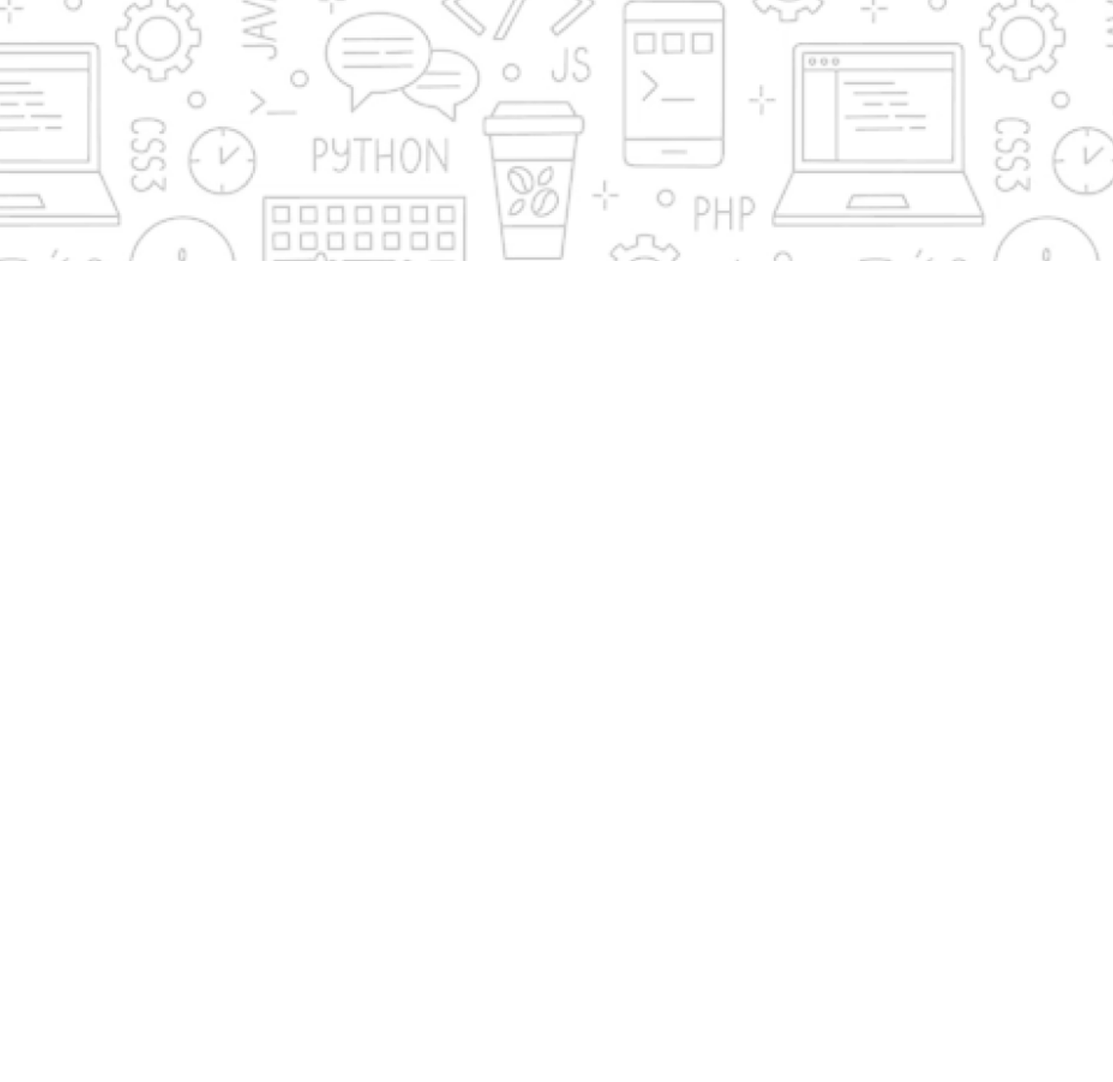
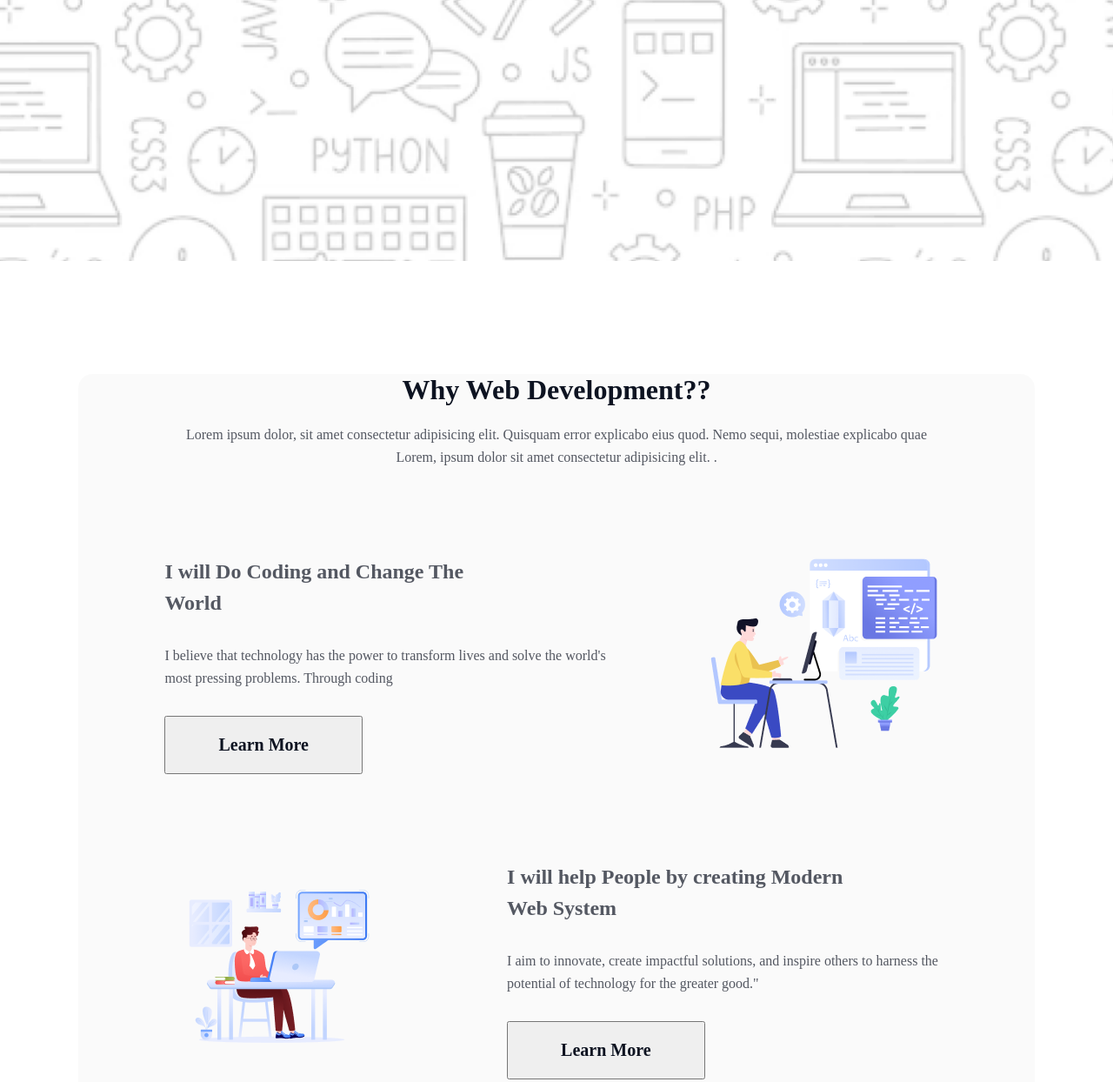
Before and after one commit to far-hana5/Assignment-01, a plain HTML site: page index.html in a window 1280 px wide. Shown: the part 626-1870 px from the top of the page at 87% size. Before the commit the page ends 926 px from the top, so only its background shows below. Drawn offline with Linux system fonts and the light colour scheme; a web font is replaced by a local one.

Commit message:
added section-2

```diff
--- a/index.html
+++ b/index.html
@@ -21,5 +21,51 @@
 
         </div>
     </section>
+    <!--end of hero-->
+    <section id="section-2">
+        <div class="section-2-content">
+            <h1>Why Web Development??</h1>
+            <p>Lorem ipsum dolor, sit amet consectetur adipisicing elit. Quisquam error explicabo eius quod. Nemo sequi, molestiae explicabo quae
+
+            </p>
+            <p>Lorem, ipsum dolor sit amet consectetur adipisicing elit. .</p>
+        </div>
+        <div class="s2contant-image">
+            <div class="leftcontant">
+                <h2>I will Do Coding and Change The <br>World</h2>
+                <p>I believe that technology has the power to transform lives and solve the world's<br> most pressing problems. Through coding
+
+                </p>
+                <button>Learn More</button>
+            </div>
+            <div class="rightcontant"><img src="assets/Layer_1.png" alt=""></div>
+        </div>
+        <div class="s2contant-image">
+            <div class="leftcontant">
+                <img src="assets/Group 3.png" alt="">
+            </div>
+            <div class="rightcontant leftcontant">
+                <h2>I will help People by creating Modern <br>Web System</h2>
+                <p> I aim to innovate, create impactful solutions, and inspire others to harness the<br> potential of technology for the greater good."
+
+
+                </p>
+                <button>Learn More</button>
+            </div>
+        </div>
+        <div class="s2contant-image">
+            <div class="leftcontant">
+                <h2>I will Do Coding and Change The<br> World</h2>
+                <p>I believe that technology has the power to transform lives and solve the world's<br> most pressing problems. Through coding
+
+                </p>
+                <button>Learn More</button>
+            </div>
+            <div class="rightcontant"><img src="assets/Group 4.png" alt=""></div>
+        </div>
+    </section>
+
+
+
 </body>
 </html>
--- a/style/style.css
+++ b/style/style.css
@@ -5,9 +5,7 @@ body{
 *{
     margin: 0;padding: 0;
 }
-#main-full{
 
-}
 #hero{
     height: 900px;
     background-image: url("../assets/Hero-bg.png");
@@ -54,3 +52,74 @@ line-height: 23px;
 letter-spacing: 0%;
 text-align: center;padding: 27px 55px;
 }
+/*end*/
+#section-2{
+    margin: 130px 90px 0px 90px;
+    padding: 0 40px;
+    border-radius: 16px;
+
+background: rgba(13, 19, 33, 0.02);
+}
+#section-2 .section-2-content{
+    display: flex;
+    flex-direction: column;
+    justify-content: center;
+    align-items: center;
+    margin-bottom: 100px;
+
+}
+#section-2 .section-2-content h1{
+   padding-bottom: 20px;
+   color: rgb(13, 19, 33);
+font-family: Azeret Mono;
+font-size: 32px;
+font-weight: 800;
+line-height: 37px;
+letter-spacing: 0%;
+text-align: center;
+}
+
+#section-2 .section-2-content p{
+    color: rgb(13, 19, 33);
+font-family: Azeret Mono;
+font-size: 16px;
+font-weight: 400;
+line-height: 26px;
+letter-spacing: 0%;
+text-align: center;
+opacity: 0.7;
+}
+.s2contant-image{
+    display: flex;
+    justify-content: space-around;
+   padding-bottom: 100px;
+}
+.s2contant-image .leftcontant h2{
+    color: rgba(13, 19, 33, 0.7);
+font-family: Azeret Mono;
+font-size: 24px;
+font-weight: 700;
+line-height: 36px;
+letter-spacing: 0%;
+text-align: left;
+padding-bottom: 30px;
+}
+.s2contant-image .leftcontant p{
+    color: rgb(13, 19, 33);
+font-family: Azeret Mono;
+font-size: 16px;
+font-weight: 400;
+line-height: 26px;
+letter-spacing: 0%;
+text-align: left;opacity: 0.7; padding-bottom: 30px;
+}
+.s2contant-image .leftcontant button{
+    color: rgb(13, 19, 33);
+    font-family: Azeret Mono;
+    font-size: 20px;
+    font-weight: 600;
+    line-height: 23px;
+    letter-spacing: 0%;
+    text-align: center;
+    padding: 20px 60px;
+}
```
